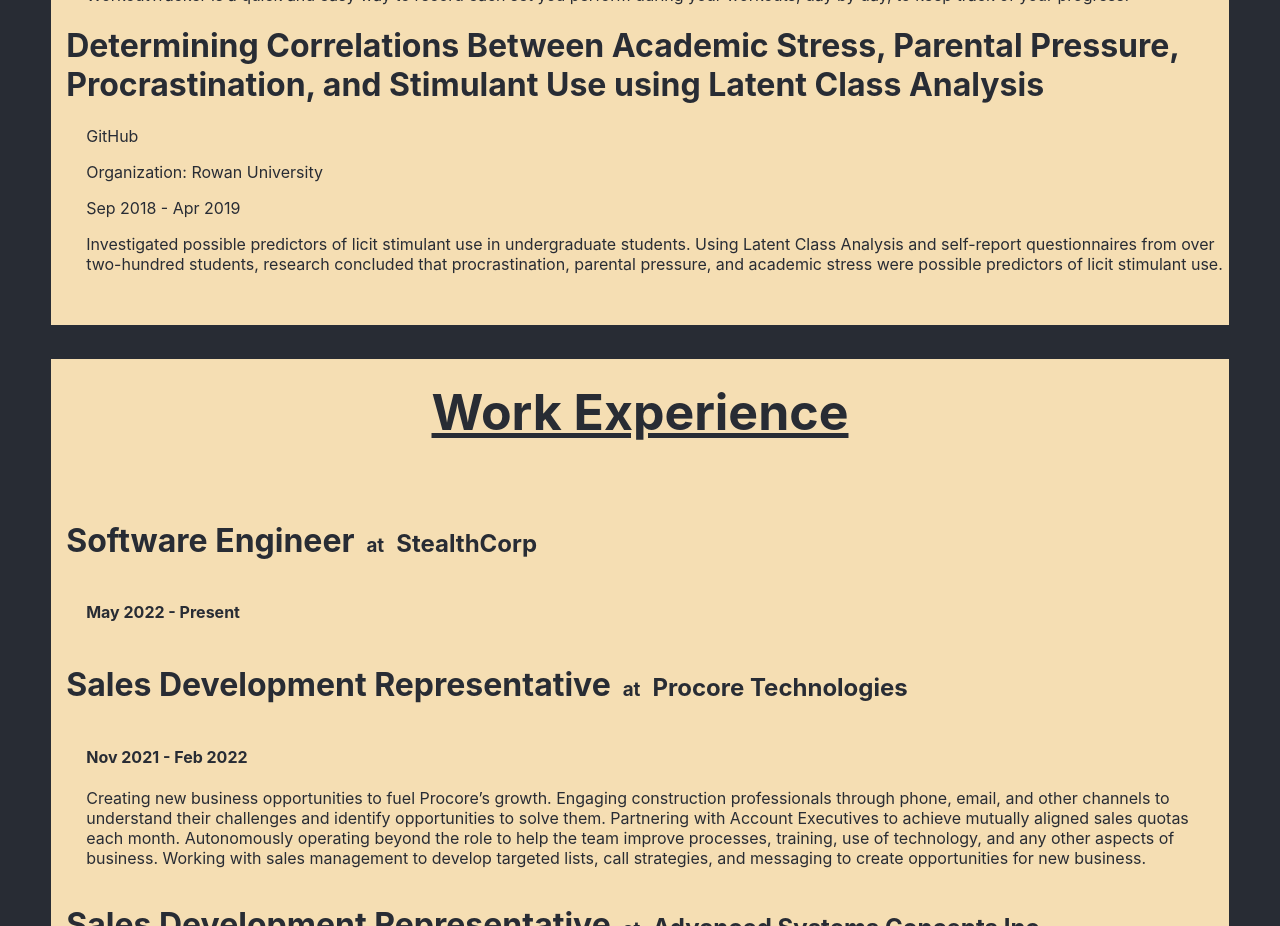
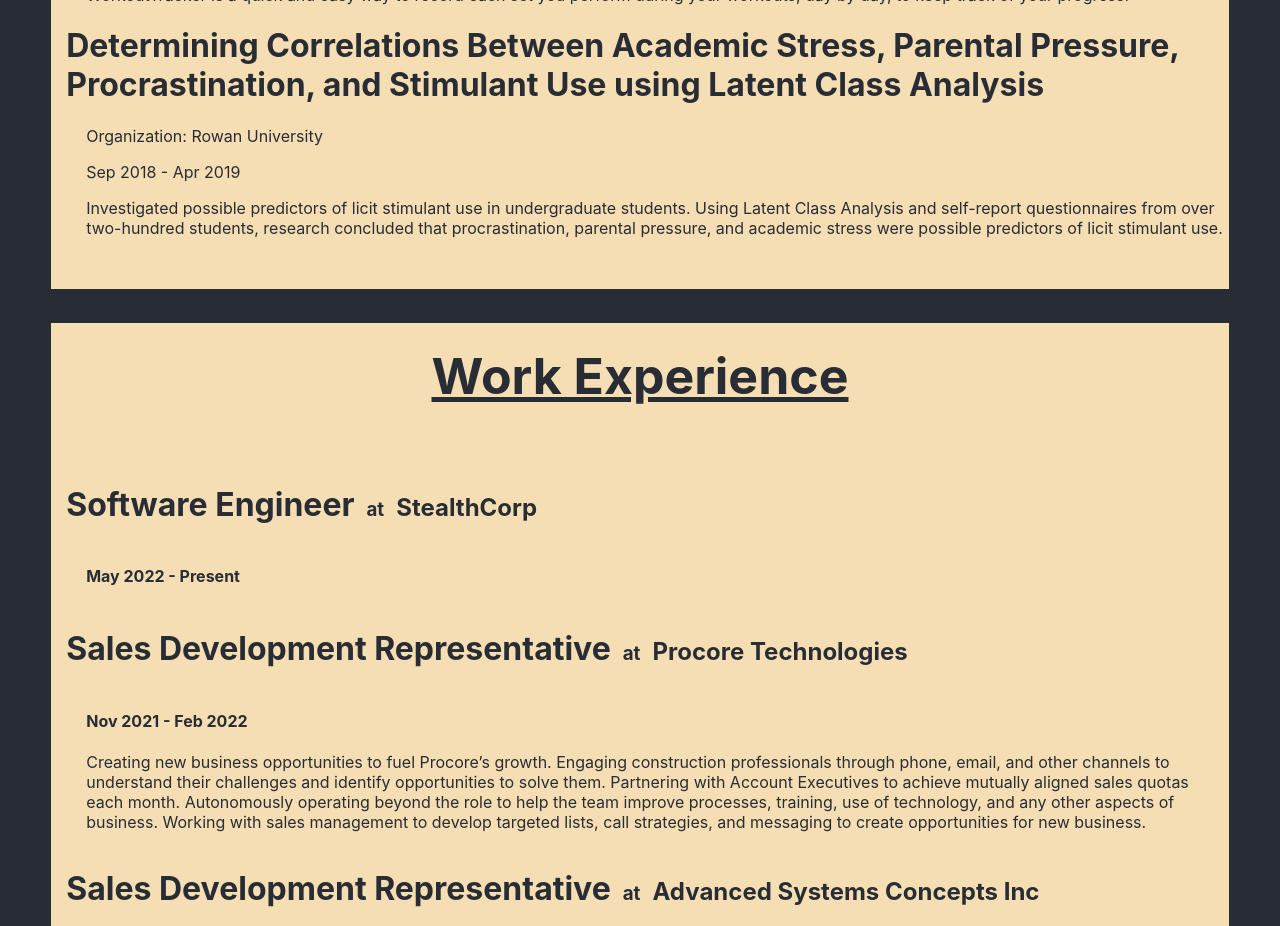
Before and after one commit to brandmch/brandon-mchugh.com, a React (Create React App) app: page / in a window 1280 px wide. Shown: the part 1820-2746 px from the top of the page. Built offline with nearby package versions, Linux system fonts and the light colour scheme.

Commit message:
Added github link condition in

```diff
--- a/src/Components/About_Me/projects_container.js
+++ b/src/Components/About_Me/projects_container.js
@@ -6,11 +6,15 @@
     <div className="projectContainer">
       <h1>{props.projectName}</h1>
       <div className="info">
-                <a href={props.github} target="_blank" rel="noreferrer">GitHub</a>
+        {props.github && (
+          <a href={props.github} target="_blank" rel="noreferrer">
+            GitHub
+          </a>
+        )}
         <p>Organization: {props.organization}</p>
         <p>{props.date}</p>
         <p>{props.description}</p>
       </div>
     </div>
-    )
+  );
 }
```
Lines whose indentation alone changed are shown as unchanged.
